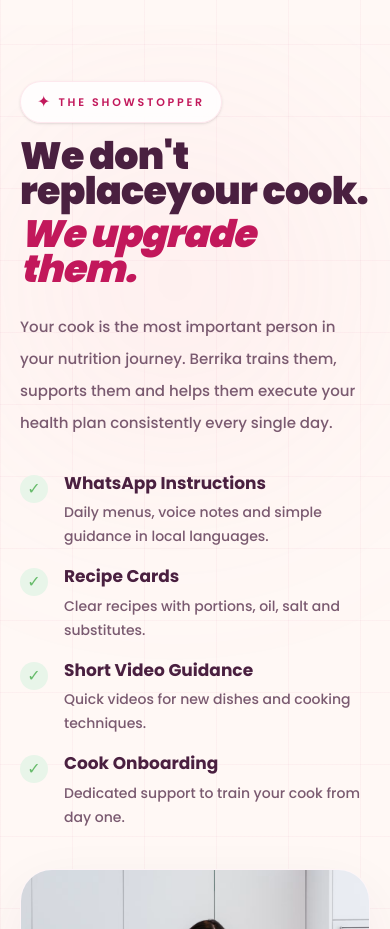
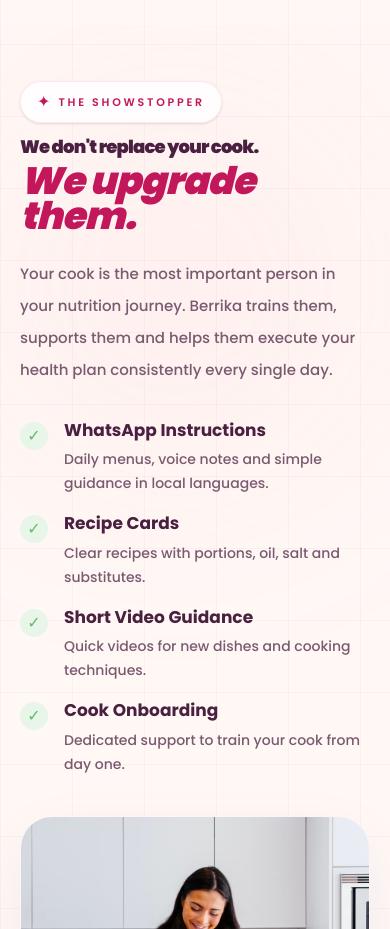
Before and after one commit to snehaamishraa/BERRIKA, a Next.js app: page / in a window 390 px wide. Shown: the part 4420-5349 px from the top of the page. Built offline with nearby package versions, Linux system fonts and the light colour scheme.

Commit message:
UI improvements and responsive updates

```diff
--- a/sections/cook-training.tsx
+++ b/sections/cook-training.tsx
@@ -47,13 +47,11 @@
           <div>
 <h2 className="leading-[0.92] tracking-[-0.05em]">
 
-  <span className="less bold text-[38px] md:text-[50px] lg:text-[56px] font-extrabold text-[#4A2040]">
-    We don't replace
+  <span className="bold text-[18px] md:text-[29px] lg:text-[56px] font-extrabold text-[#4A2040]">
+    We don't replace your cook.
   </span>
 
-  <span className="less bold text-[38px] md:text-[50px] lg:text-[56px] font-extrabold text-[#4A2040]">
-    your cook.
-  </span>
+
 
   <span className="block mt-2 text-[38px] md:text-[50px] lg:text-[56px] font-extrabold italic text-[#C2185B]">
     We upgrade them.
--- a/sections/hero-section.tsx
+++ b/sections/hero-section.tsx
@@ -47,15 +47,15 @@
 {/* Desktop */}
 <h1 className="hidden md:block leading-[0.88] tracking-[-0.06em]">
 
-  <span className="block text-[56px] lg:text-[64px] font-bold text-[#4A2040]">
+  <span className="block text-[36px] lg:text-[50px] font-bold text-[#4A2040]">
     No more
   </span>
 
-  <span className="block text-[62px] lg:text-[78px] font-bold italic text-[#C2185B] leading-[0.88]">
+  <span className="block text-[22px] lg:text-[54.3px] font-bold italic text-[#C2185B] leading-[0.88]">
     “diet follow nahi hui”
   </span>
 
-  <span className="block text-[56px] lg:text-[64px] font-bold text-[#4A2040]">
+  <span className="block text-36px] lg:text-[50px] font-bold text-[#4A2040]">
     guilt.
   </span>
 
```
